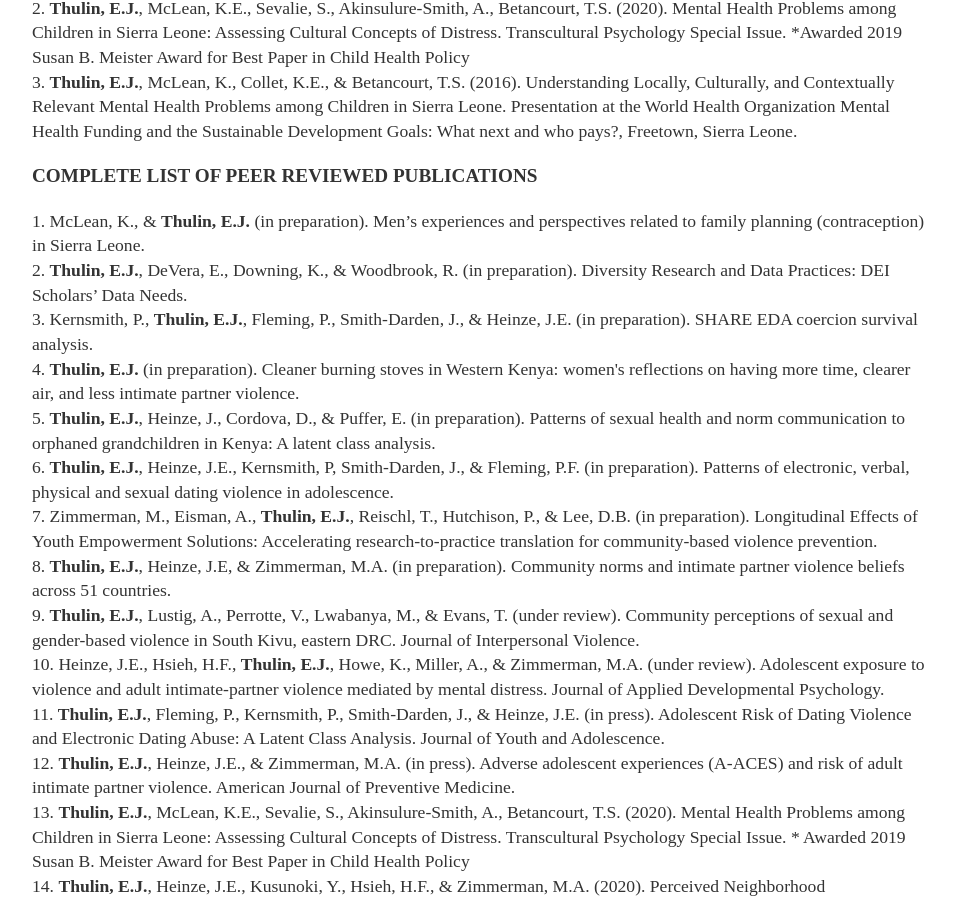
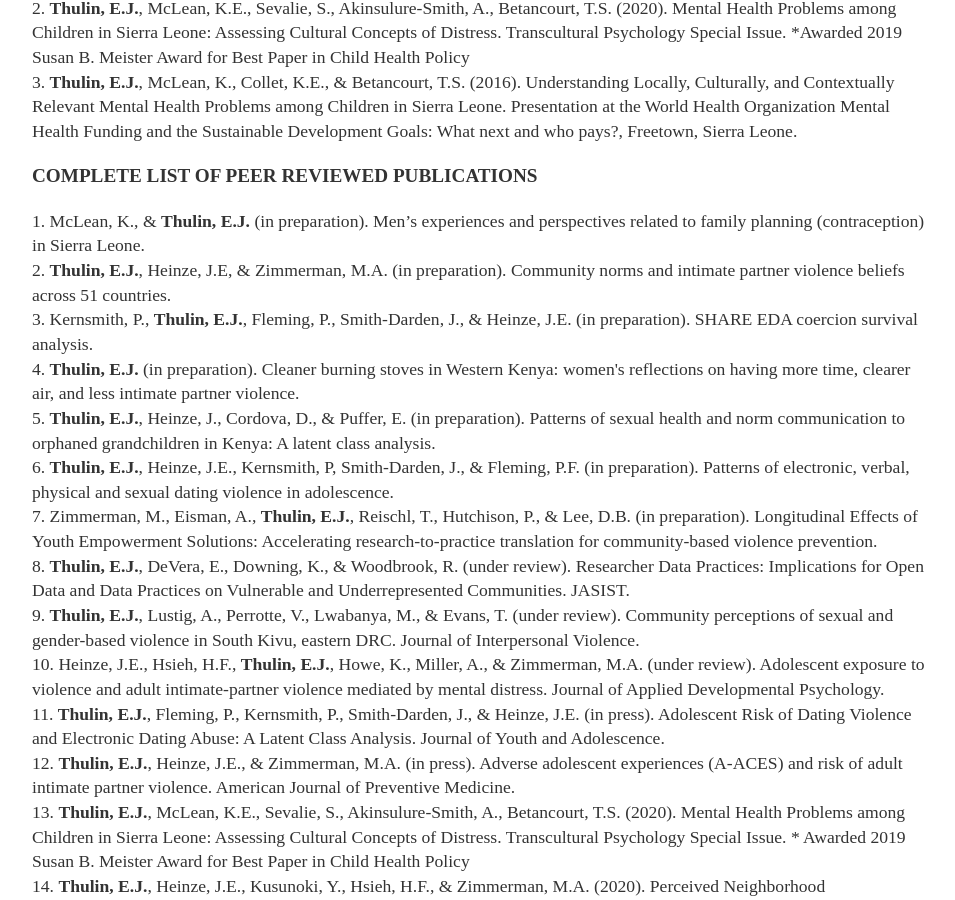
Before and after one commit to elysethulin/elysethulin.github.io, a Jekyll site: the page built from cv.md, in a window 1280 px wide and 900 px high, scrolled down 2393 px. Shown: the whole window, without its empty margins (160-1115 px from the left). Built offline with Jekyll 4.4.1, drawn with Linux system fonts in a browser that asks for light colours.

Commit message:
Update cv.md

```diff
--- a/cv.md
+++ b/cv.md
@@ -93,13 +93,13 @@ Goals: What next and who pays?, Freetown, Sierra Leone.</p>
 
 <p style="font-size: 120%;"><b>COMPLETE LIST OF PEER REVIEWED PUBLICATIONS</b></p>
 <p style="font-size: 110%;"> 1. McLean, K., & <b>Thulin, E.J.</b> (in preparation). Men’s experiences and perspectives related to family planning (contraception) in Sierra Leone.
-<br>2. <b>Thulin, E.J.</b>, DeVera, E., Downing, K., & Woodbrook, R. (in preparation). Diversity Research and Data Practices: DEI Scholars’ Data Needs.
+<br>2. <b>Thulin, E.J.</b>, Heinze, J.E, & Zimmerman, M.A. (in preparation). Community norms and intimate partner violence beliefs across 51 countries.
 <br>3. Kernsmith, P., <b>Thulin, E.J.</b>, Fleming, P., Smith-Darden, J., & Heinze, J.E. (in preparation). SHARE EDA coercion survival analysis.
 <br>4. <b>Thulin, E.J.</b> (in preparation). Cleaner burning stoves in Western Kenya: women's reflections on having more time, clearer air, and less intimate partner violence.
 <br>5.	<b>Thulin, E.J.</b>, Heinze, J., Cordova, D., & Puffer, E. (in preparation). Patterns of sexual health and norm communication to orphaned grandchildren in Kenya: A latent class analysis.
 <br>6.	<b>Thulin, E.J.</b>, Heinze, J.E., Kernsmith, P, Smith-Darden, J., & Fleming, P.F. (in preparation). Patterns of electronic, verbal, physical and sexual dating violence in adolescence.
 <br>7.	Zimmerman, M., Eisman, A., <b>Thulin, E.J.</b>, Reischl, T., Hutchison, P., & Lee, D.B. (in preparation). Longitudinal Effects of Youth Empowerment Solutions: Accelerating research-to-practice translation for community-based violence prevention.
-<br>8.	<b>Thulin, E.J.</b>, Heinze, J.E, & Zimmerman, M.A. (in preparation). Community norms and intimate partner violence beliefs across 51 countries.
+<br>8.	<b>Thulin, E.J.</b>, DeVera, E., Downing, K., & Woodbrook, R. (under review). Researcher Data Practices: Implications for Open Data and Data Practices on Vulnerable and Underrepresented Communities. JASIST.
 <br>9.	<b>Thulin, E.J.</b>, Lustig, A., Perrotte, V., Lwabanya, M., & Evans, T. (under review). Community perceptions of sexual and gender-based violence in South Kivu, eastern DRC. Journal of Interpersonal Violence.
 <br>10.	Heinze, J.E., Hsieh, H.F., <b>Thulin, E.J.</b>, Howe, K., Miller, A., & Zimmerman, M.A. (under review). Adolescent exposure to violence and adult intimate-partner violence mediated by mental distress. Journal of Applied Developmental Psychology.
 <br>11.	<b>Thulin, E.J.</b>, Fleming, P., Kernsmith, P., Smith-Darden, J., & Heinze, J.E. (in press). Adolescent Risk of Dating Violence and Electronic Dating Abuse: A Latent Class Analysis. Journal of Youth and Adolescence.
```
